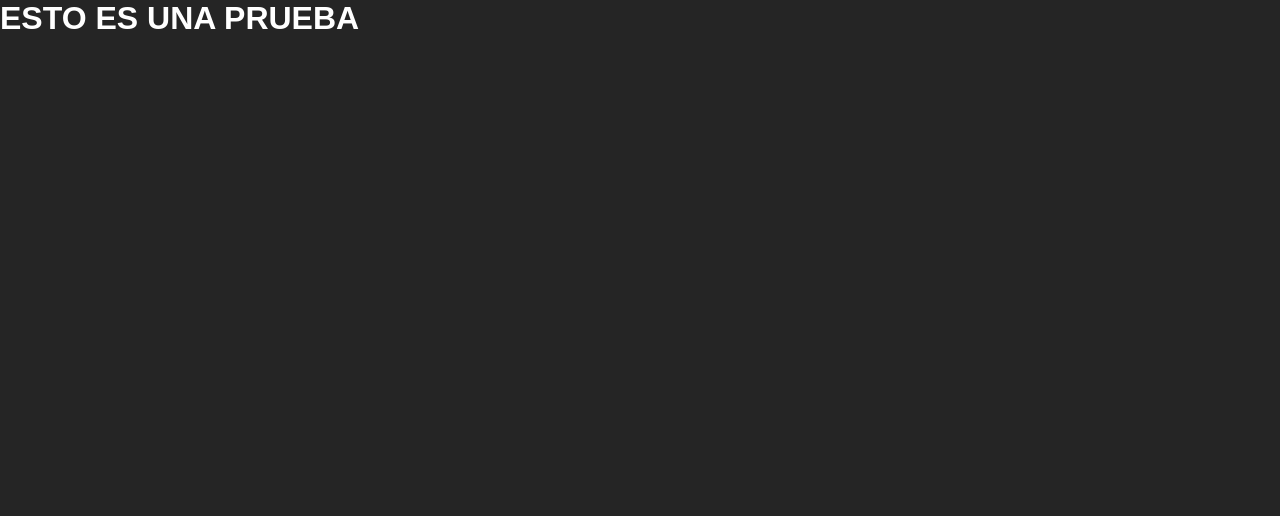
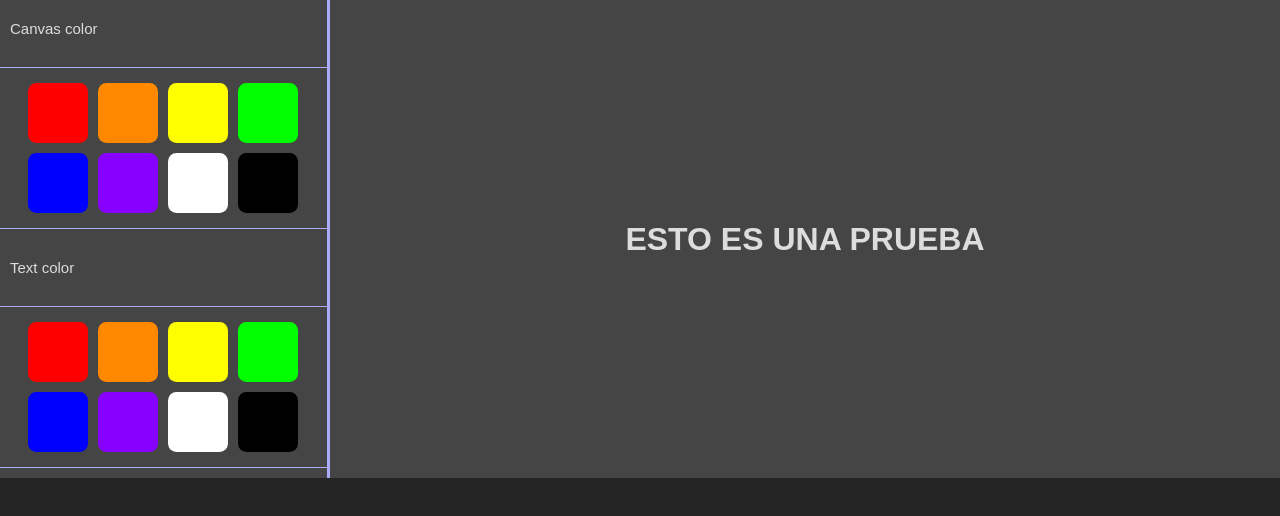
Before and after one commit to devops-winter21/pagina-web, a website built with Parcel: page raul.html in a window 1280 px wide. Built offline with nearby package versions, Linux system fonts and the light colour scheme.

Commit message:
Añadida función cambiar colores

```diff
--- a/css/main.css
+++ b/css/main.css
@@ -12,7 +12,8 @@
    ========================================================================== */
 
 html {
-  color: #222;
+  background-color: #222;
+  color: #DDD;
   font-size: 1em;
   line-height: 1.4;
 }
--- /dev/null
+++ b/css/raul_style.css
@@ -0,0 +1,115 @@
+* {
+  margin: 0;
+  padding: 0;
+  box-sizin: border-box;
+  --bg-main-color: #252525;
+  --bg-secundary-color: #454545;
+  --line-color: #AAF;
+  --main-font-color: #DDD;
+  --red: #F00;
+  --orange: #F80;
+  --yellow: #FF0;
+  --green: #0F0;
+  --blue: #00F;
+  --purple: #80F;
+  --white: #FFF;
+  --black: #000;
+}
+
+body {
+  font-family: sans-serif;
+  color: var(--main-font-color);
+  background-color: var(--bg-main-color);
+}
+
+.container{
+  display: flex;
+  justify-content: center;
+}
+
+.container nav{
+  flex-basis: 450px;
+  heigh: calc(100vh - 70px);
+  border-right: 3px solid var(--line-color);
+  background-color: var(--bg-secundary-color);
+}
+
+.container nav ul{
+  list-style: none;
+  font-size:  15px;
+}
+
+.container nav ul li{
+  display: inline-flex;
+  justify-content: center;
+  margin-top: 10px;
+  margin-bottom: 10px;
+  padding: 10px;
+}
+
+.container nav ul .colors{
+  flex-wrap: wrap;
+  justify-contentspace-around;
+  border-top: 1px solid var(--line-color);
+  border-bottom: 1px solid var(--line-color);
+  text-align: cetner;
+  font-size: 12px;
+}
+
+.container nav ul .colors a{
+  display: inline-flex;
+  justify-content: center;
+  align-items: center;
+  width: 60px;
+  height: 60px;
+  border-radius: 0.7em;
+  margin: 5px;
+  transition: .15s;
+}
+
+.container nav ul .colors a:hover{
+  transform: scale(1.05);
+  cursor: pointer;
+}
+
+.container nav ul .colors #redCnvBtn, #redTxtBtn{
+  background-color:  var(--red);
+}
+
+.container nav ul .colors #orangeCnvBtn, #orangeTxtBtn{
+  background-color:  var(--orange);
+}
+
+.container nav ul .colors #yellowCnvBtn, #yellowTxtBtn{
+  background-color:  var(--yellow);
+}
+
+.container nav ul .colors #greenCnvBtn, #greenTxtBtn{
+  background-color:  var(--green);
+}
+
+.container nav ul .colors #blueCnvBtn, #blueTxtBtn{
+  background-color:  var(--blue);
+}
+
+.container nav ul .colors #purpleCnvBtn, #purpleTxtBtn{
+  background-color:  var(--purple);
+}
+
+.container nav ul .colors #whiteCnvBtn, #whiteTxtBtn{
+  background-color:  var(--white);
+}
+
+.container nav ul .colors #blackCnvBtn, #blackTxtBtn{
+  background-color:  var(--black);
+}
+
+.container main{
+  display: flex;
+  flex-directoin: column;
+  justify-content: center;
+  align-items: center;
+  width: 100%;
+  padding: 10px;
+  background-color: var(--bg-secundary-color);
+}
--- a/css/themes.css
+++ /dev/null
@@ -1,13 +0,0 @@
-* {
-  margin: 0;
-  paddin: 0;
-  box-sizin: border-box;
-  --bg-main-color: #252525;
-  --main-font-color: #FFF;
-}
-
-body {
-  font-family: sans-serif;
-  color: var(--main-font-color);
-  background-color: var(--bg-main-color);
-}
--- /dev/null
+++ b/js/raul_script.js
@@ -0,0 +1,82 @@
+function changeCnvColor(color){
+    canvas.style.backgroundColor = color
+}
+
+function changeTxtColor(color){
+    text.style.color = color
+}
+
+function getColor(item){
+    return window.getComputedStyle(item ,null).getPropertyValue('background-color')
+}
+/****************************************
+-----------------CANVAS------------------
+****************************************/
+redCnvBtn.addEventListener("click", function(e){
+    let color = getColor(redCnvBtn)
+    changeCnvColor(color);
+});
+orangeCnvBtn.addEventListener("click", function(e){
+    let color = getColor(orangeCnvBtn)
+    changeCnvColor(color);
+});
+yellowCnvBtn.addEventListener("click", function(e){
+    let color = getColor(yellowCnvBtn)
+    changeCnvColor(color);
+});
+greenCnvBtn.addEventListener("click", function(e){
+    let color = getColor(greenCnvBtn)
+    changeCnvColor(color);
+});
+blueCnvBtn.addEventListener("click", function(e){
+    let color = getColor(blueCnvBtn)
+    changeCnvColor(color);
+});
+purpleCnvBtn.addEventListener("click", function(e){
+    let color = getColor(purpleCnvBtn)
+    changeCnvColor(color);
+});
+whiteCnvBtn.addEventListener("click", function(e){
+    let color = getColor(whiteCnvBtn)
+    changeCnvColor(color);
+});
+blackCnvBtn.addEventListener("click", function(e){
+    let color = getColor(blackCnvBtn)
+    changeCnvColor(color);
+});
+/****************************************
+------------------TEXT-------------------
+****************************************/
+redTxtBtn.addEventListener("click", function(e){
+    let color = getColor(redTxtBtn)
+    changeTxtColor(color);
+});
+orangeTxtBtn.addEventListener("click", function(e){
+    let color = getColor(orangeTxtBtn)
+    changeTxtColor(color);
+});
+yellowTxtBtn.addEventListener("click", function(e){
+    let color = getColor(yellowTxtBtn)
+    changeTxtColor(color);
+});
+greenTxtBtn.addEventListener("click", function(e){
+    let color = getColor(greenTxtBtn)
+    changeTxtColor(color);
+});
+blueTxtBtn.addEventListener("click", function(e){
+    let color = getColor(blueTxtBtn)
+    changeTxtColor(color);
+});
+purpleTxtBtn.addEventListener("click", function(e){
+    let color = getColor(purpleTxtBtn)
+    changeTxtColor(color);
+});
+whiteTxtBtn.addEventListener("click", function(e){
+    let color = getColor(whiteTxtBtn)
+    changeTxtColor(color);
+});
+blackTxtBtn.addEventListener("click", function(e){
+    let color = getColor(blackTxtBtn)
+    changeTxtColor(color);
+});
+/***************************************/
--- a/raul.html
+++ b/raul.html
@@ -5,10 +5,41 @@
     <meta charset="utf-8">
     <title>Raúl pruebas</title>
 
-    <link rel="stylesheet" href="css/themes.css" type="text/css" />
+    <link rel="stylesheet" href="css/raul_style.css" type="text/css" />
+    <script src="js/raul_script.js" defer="true" language="javascript" type="text/javascript"></script>
 </head>
 
 <body>
-  <h1>ESTO ES UNA PRUEBA</h1>
+  <div class="container">
+    <nav>
+      <ul>
+        <li><span>Canvas color</span></li>
+        <li class="colors">
+          <a id="redCnvBtn" alt="Red canvas"></a>
+          <a id="orangeCnvBtn" alt="Orange canvas"></a>
+          <a id="yellowCnvBtn" alt="Yellow canvas"></a>
+          <a id="greenCnvBtn" alt="Green canvas"></a>
+          <a id="blueCnvBtn" alt="Blue canvas"></a>
+          <a id="purpleCnvBtn" alt="Purple canvas"></a>
+          <a id="whiteCnvBtn" alt="White canvas"></a>
+          <a id="blackCnvBtn" alt="Black canvas"></a>
+        </li>
+        <li><span>Text color</span></li>
+        <li class="colors">
+          <a id="redTxtBtn" alt="Red"></a>
+          <a id="orangeTxtBtn" alt=""></a>
+          <a id="yellowTxtBtn" alt=""></a>
+          <a id="greenTxtBtn" alt=""></a>
+          <a id="blueTxtBtn" alt=""></a>
+          <a id="purpleTxtBtn" alt=""></a>
+          <a id="whiteTxtBtn" alt=""></a>
+          <a id="blackTxtBtn" alt=""></a>
+        </li>
+      </ul>
+    </nav>
+    <main id="canvas">
+      <h1 id="text">ESTO ES UNA PRUEBA</h1>
+    </main>
+  </div>
 </body>
 </html>
```
